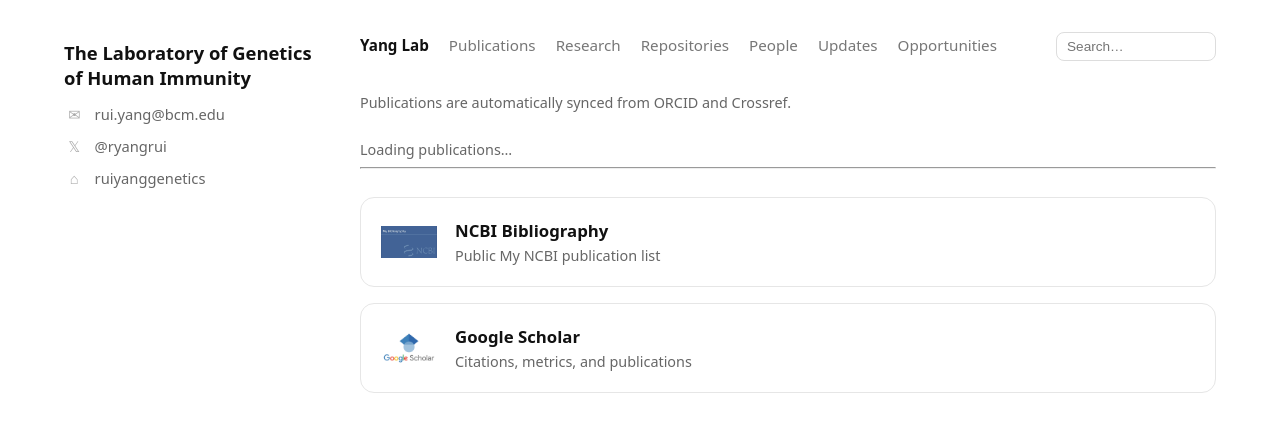
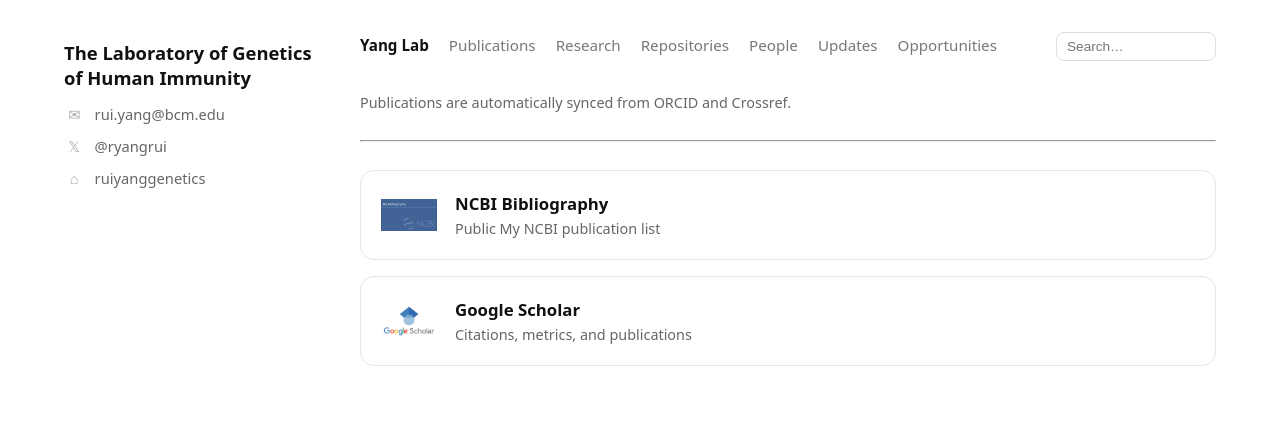
Before and after one commit to ruiyanggenetics/ghilab, a Jekyll site: the page built from publications.md, in a window 1280 px wide. Shown: the top 432 px of the page. Built offline with Jekyll 4.4.1, drawn with Linux system fonts in a browser that asks for light colours.

Commit message:
Update publications.md

```diff
--- a/publications.md
+++ b/publications.md
@@ -3,23 +3,21 @@
 title: Publications
 ---
 
-## Publications
-
-<p class="pub-desc">
+<p class="pub-desc" style="margin-top:0;">
   Publications are automatically synced from ORCID and Crossref.
 </p>
 
-<!-- ORCID publications -->
-<div id="publications" class="pub-list pub-dynamic">
-  <div class="pub-desc">Loading publications…</div>
-</div>
+## Publications
+
+<!-- ORCID publications (dynamic) -->
+<div id="publications" class="pub-list pub-dynamic"></div>
 
 <hr class="pub-divider">
 
-<!-- External links -->
+<!-- External links (logos) -->
 <div class="pub-list pub-external">
 
-  <a class="pub-card" href="https://www.ncbi.nlm.nih.gov/myncbi/1zQe7q7X7gQQH/bibliography/public/" target="_blank">
+  <a class="pub-card" href="https://www.ncbi.nlm.nih.gov/myncbi/1zQe7q7X7gQQH/bibliography/public/" target="_blank" rel="noopener">
     <img src="{{ '/assets/img/ncbi-logo.jpg' | relative_url }}" alt="NCBI">
     <div>
       <div class="pub-title">NCBI Bibliography</div>
@@ -27,7 +25,7 @@
     </div>
   </a>
 
-  <a class="pub-card" href="https://scholar.google.com/citations?user=xYZ1Pf4AAAAJ&hl=en" target="_blank">
+  <a class="pub-card" href="https://scholar.google.com/citations?user=xYZ1Pf4AAAAJ&hl=en" target="_blank" rel="noopener">
     <img src="{{ '/assets/img/google-scholar-logo.png' | relative_url }}" alt="Google Scholar">
     <div>
       <div class="pub-title">Google Scholar</div>
```
